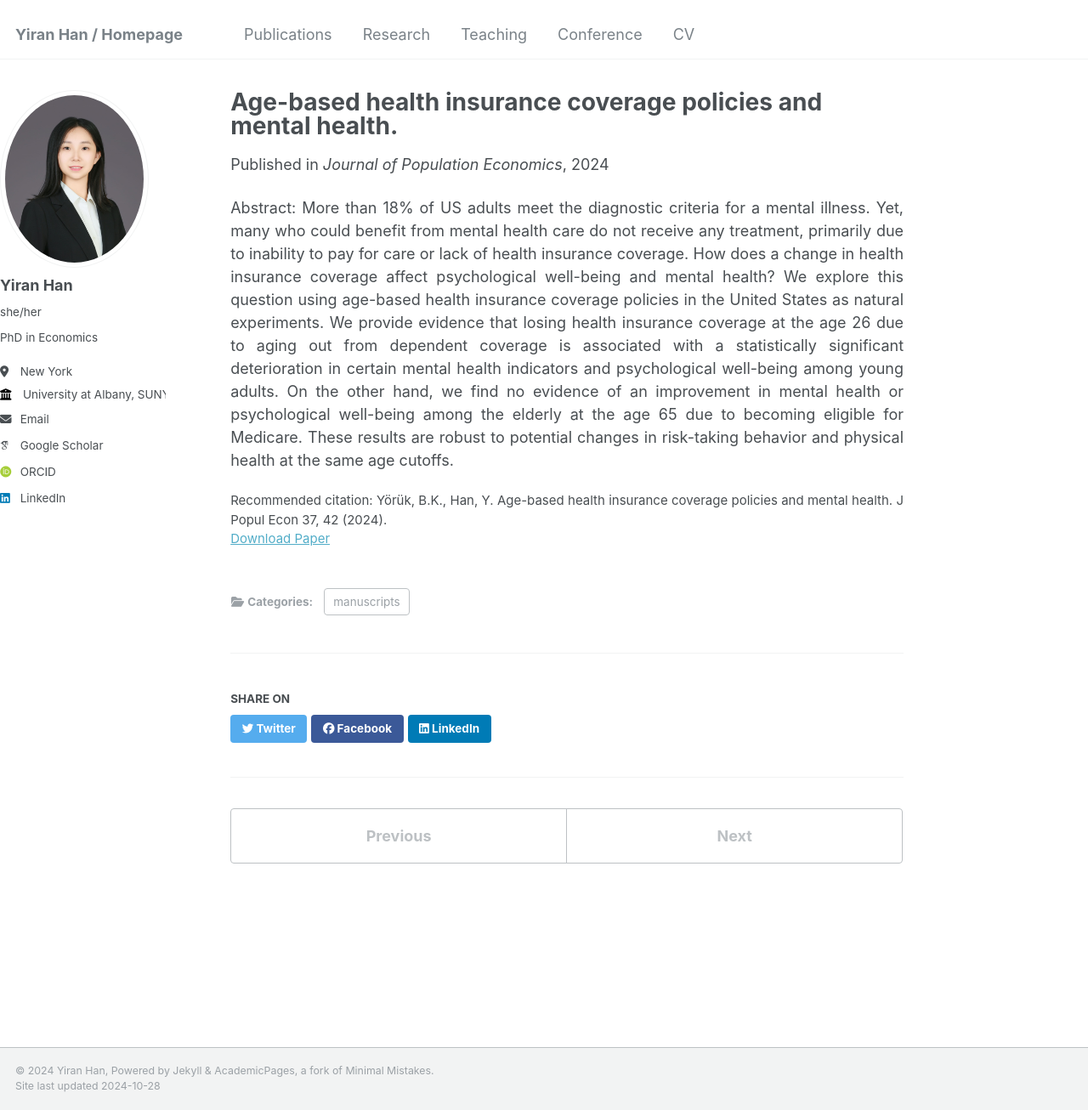
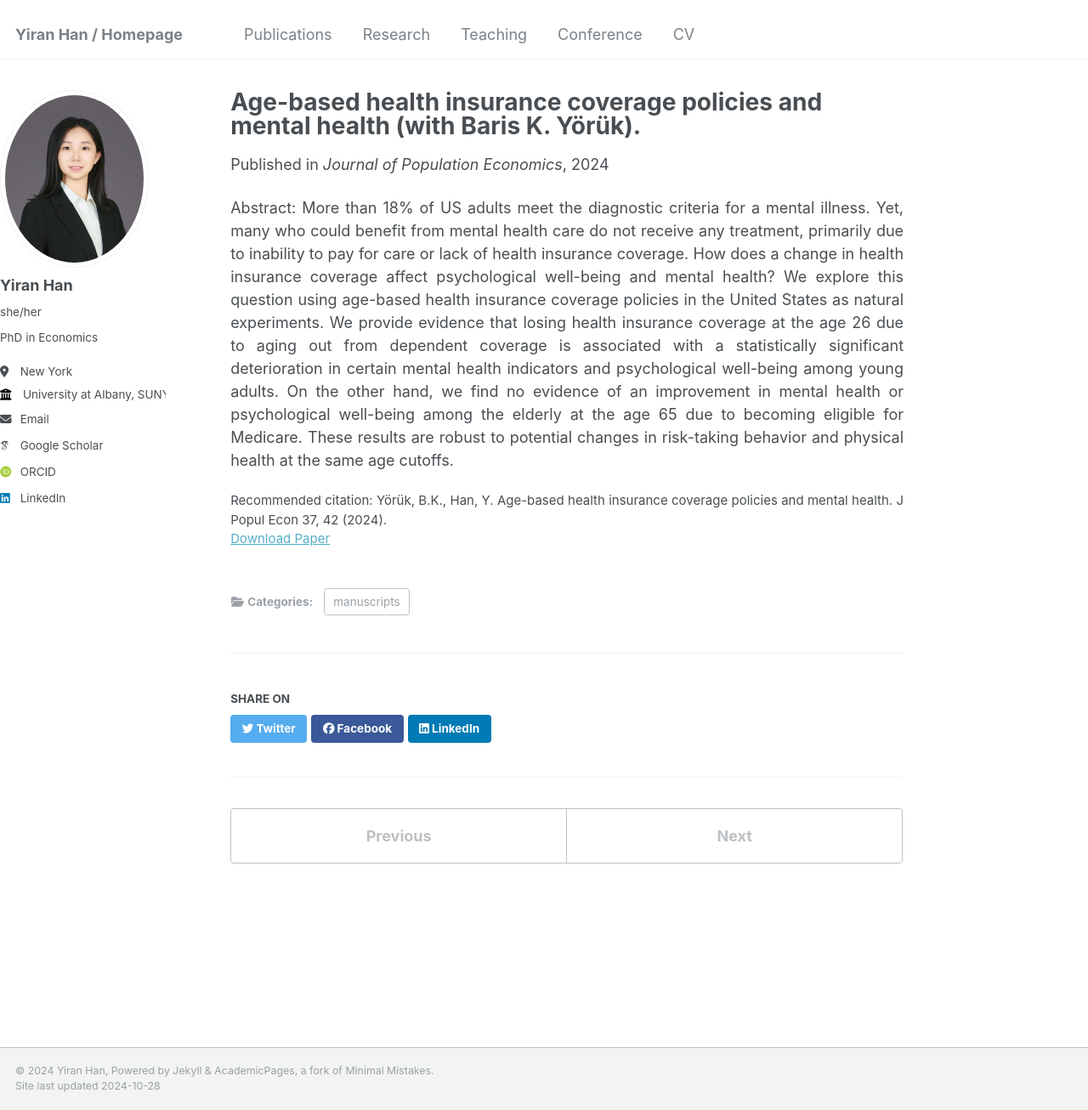
Before and after one commit to yiran-han/yiran-han.github.io, a Jekyll site: the page built from _publications/2024-paper.md, in a window 1280 px wide and 1306 px high. Shown: the whole window at 85% size. Built offline with Jekyll 4.4.1, drawn with Linux system fonts in a browser that asks for light colours; some web fonts are replaced.

Commit message:
Update 2024-paper.md

```diff
--- a/_publications/2024-paper.md
+++ b/_publications/2024-paper.md
@@ -1,5 +1,5 @@
 ---
-title: "Age-based health insurance coverage policies and mental health."
+title: "Age-based health insurance coverage policies and mental health  (with Baris K. Yörük)."
 collection: publications
 category: manuscripts
 # permalink: /publication/2024-paper
```
